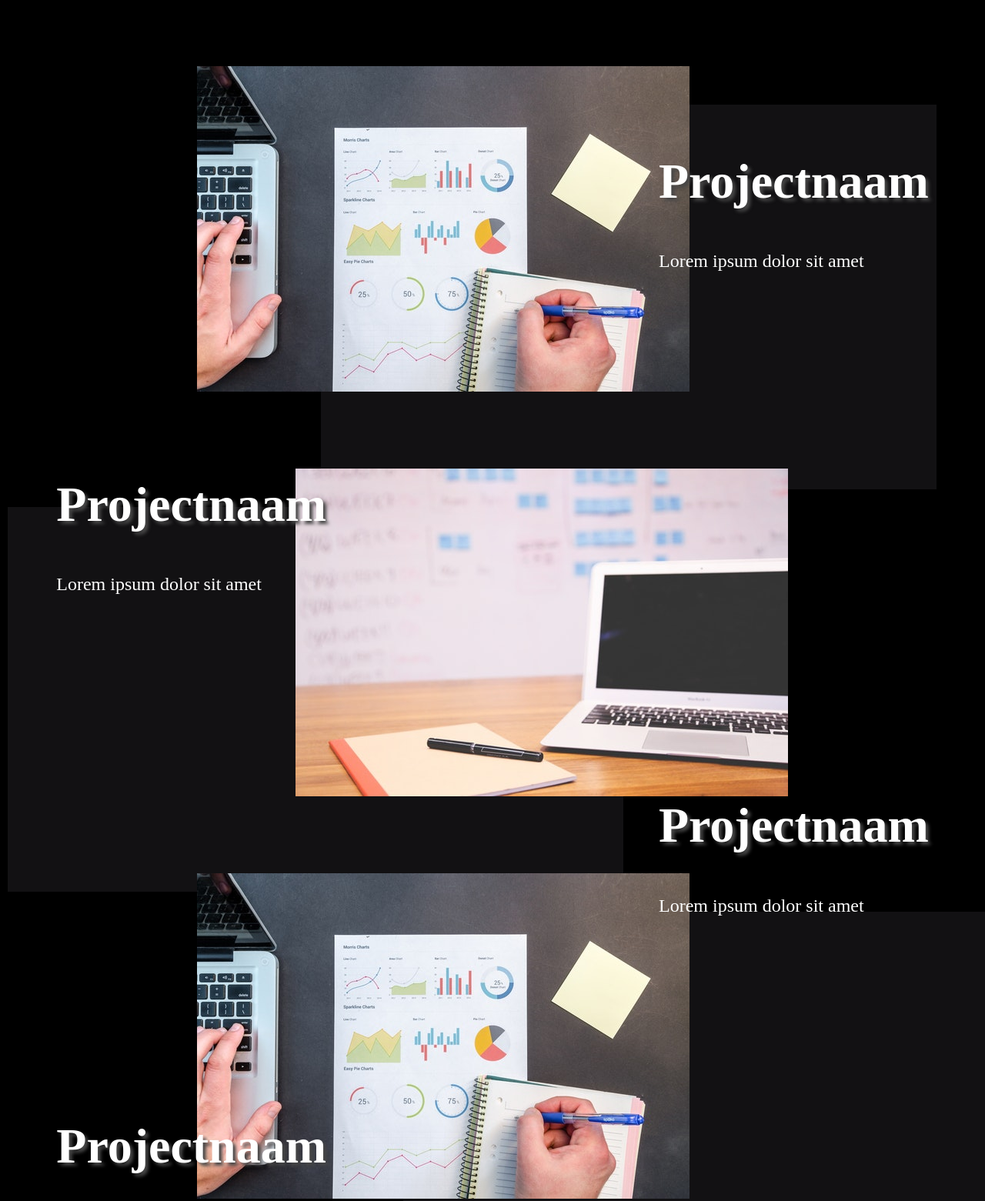
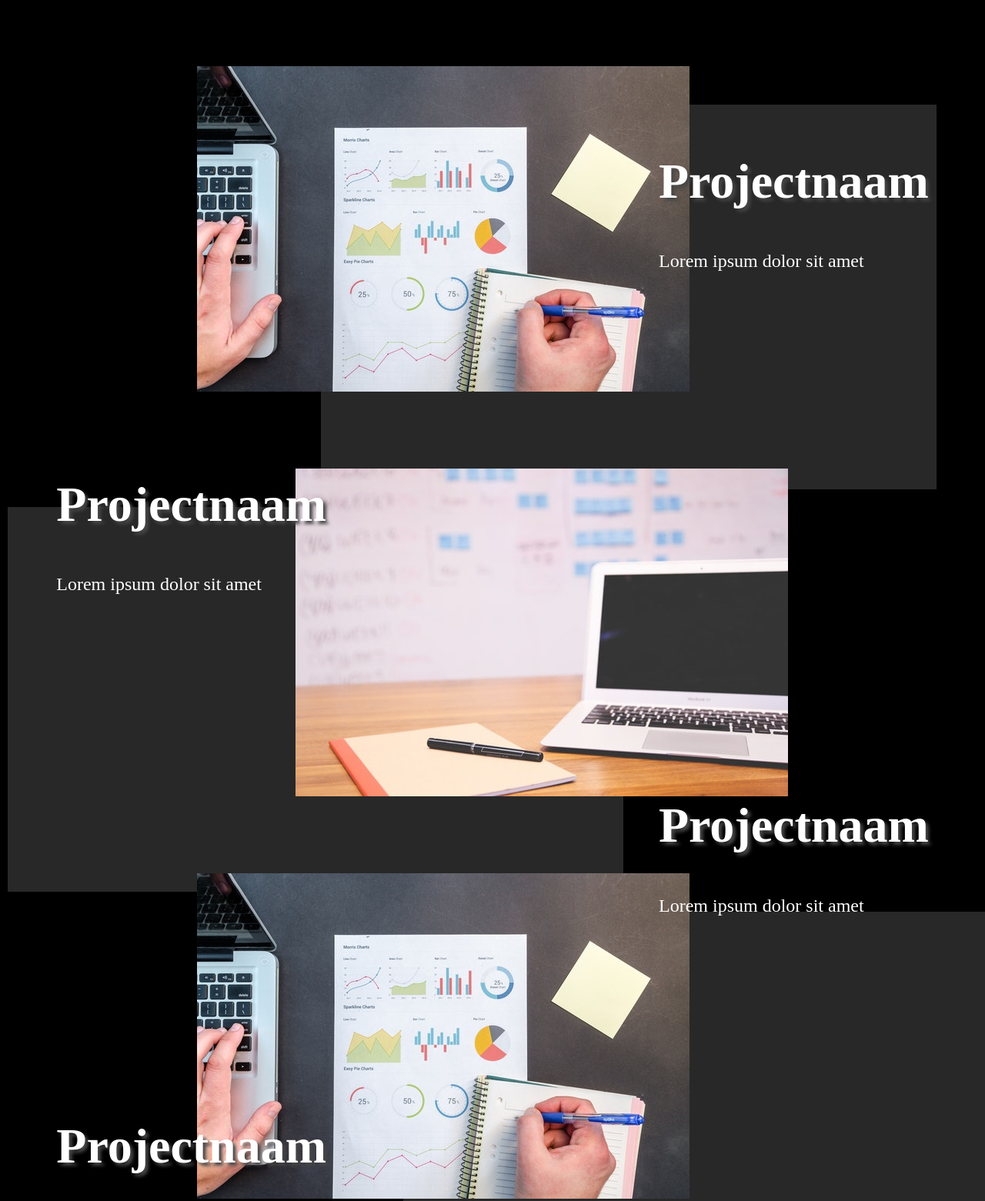
Before and after one commit to JensVanAssche/NxT_portfolio, a plain HTML site: page showcase.html in a window 1280 px wide. Shown: the part 640-2201 px from the top of the page at 77% size. Drawn offline with nearby package versions, Linux system fonts and the light colour scheme; a web font is replaced by a local one.

Commit message:
Background color change showcase-element-background

```diff
--- a/src/scss/showcase_item.scss
+++ b/src/scss/showcase_item.scss
@@ -49,7 +49,7 @@
     top: 50px;
     right: -15%;
     transform: translateZ(-125px); /* 125px zodat img niet onder background komt bij tilt */
-    background-color: #121113;
+    background-color: #282828;
 }
 
 .showcase-element-background-left {
@@ -60,5 +60,5 @@
     top: 50px;
     left: -15%;
     transform: translateZ(-125px); /* 125px zodat img niet onder background komt bij tilt */
-    background-color: #121113;
+    background-color: #282828;
 }
```
Also changed, not shown: src/css/style.css.
